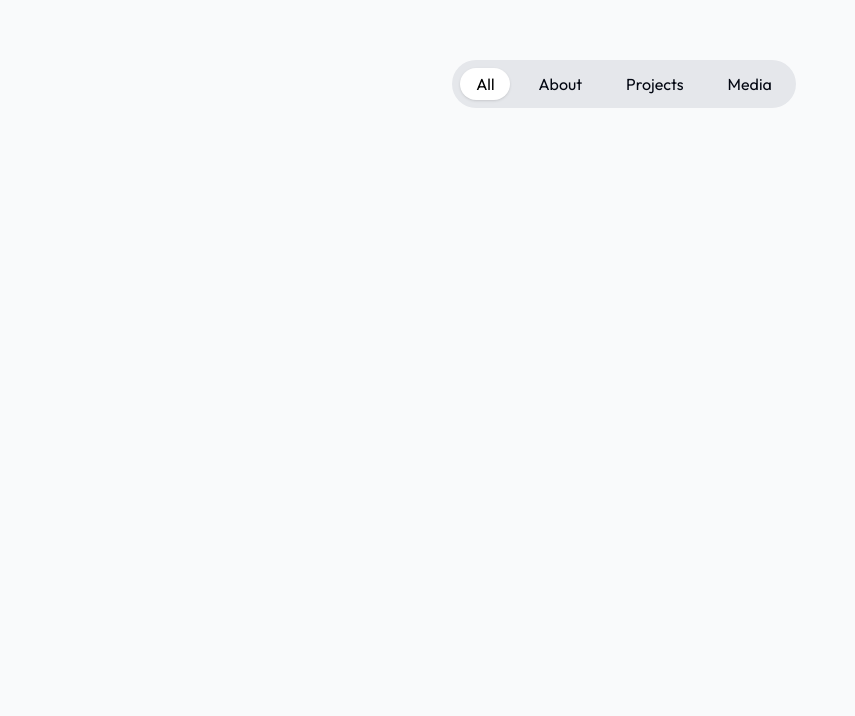
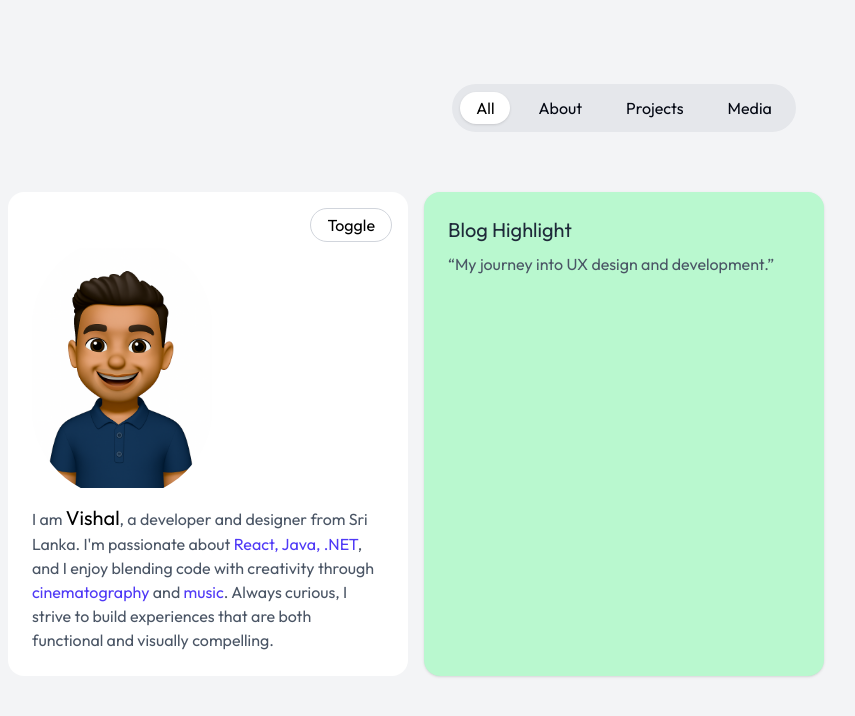
Before and after one commit to VishalOz/VishFolio, a React (Vite) app: page / in a window 1280 px wide. Shown: the top 716 px of the page, without its empty margins (16-871 px from the left). Built offline with nearby package versions, Linux system fonts and the light colour scheme.

Commit message:
feat(bentobox+FirstBox)Added the First box of thet bento box

```diff
--- a/package.json
+++ b/package.json
@@ -11,6 +11,7 @@
   },
   "dependencies": {
     "@tailwindcss/vite": "^4.1.11",
+    "framer-motion": "^12.23.6",
     "react": "^19.1.0",
     "react-dom": "^19.1.0",
     "react-router-dom": "^7.6.3",
--- a/src/Home.jsx
+++ b/src/Home.jsx
@@ -1,10 +1,92 @@
-import React from 'react'
+import React, { useState } from 'react'
 import Nav from './Nav'
+import { motion, AnimatePresence } from 'framer-motion'
+
+import dp1 from '../src/assets/dp2.png'
+import dp2 from '../src/assets/dp3.png'
 
 const Home = () => {
+  const images = [dp1, dp2];
+  const [imageIndex, setImageIndex] = useState(0);
+
+  const handleImageSwitch = () => {
+    setImageIndex((prev) => (prev + 1) % images.length);
+  };
+
+  const variants = {
+    initial: {
+      opacity: 0,
+      scale: 0.2,
+      rotate: -180,
+    },
+    animate: {
+      opacity: 1,
+      scale: 1,
+      rotate: 0,
+      transition: {
+        duration: 0.7,
+        ease: "easeInOut",
+      },
+    },
+    exit: {
+      opacity: 0,
+      scale: 0.2,
+      rotate: 360,
+      transition: {
+        duration: 0.3,
+        ease: "easeInOut",
+      },
+    },
+  };
+
   return (
-    <div className="bg-gray-50 h-[100vh]">
+    <div className="min-h-screen bg-gray-100 p-6">
       <Nav />
+      <div className="max-w-7xl mx-auto grid grid-cols-6 grid-rows-6 gap-4">
+        {/* First box*/ }
+        <div className="relative col-span-2 row-span-2 bg-white text-white rounded-2xl p-6 flex flex-col justify-between items-start">
+
+          {/* Top-right button */}
+          <button
+            onClick={handleImageSwitch}
+            className="absolute top-4 right-4 text-black py-1 px-4 rounded-full border border-gray-300 hover:border-gray-800 cursor-pointer  transition"
+          >
+            Toggle
+          </button>
+
+          {/* Image */}
+          <div className="w-[200px] h-[240px] flex items-center justify-start overflow-hidden rounded-2xl mb-4 mt-8">
+            <AnimatePresence mode="wait">
+              <motion.img
+                key={imageIndex}
+                src={images[imageIndex]}
+                alt="Profile"
+                className="w-[180px] h-[260px] object-fit rounded-full"
+                variants={variants}
+                initial="initial"
+                animate="animate"
+                exit="exit"
+              />
+            </AnimatePresence>
+          </div>
+
+          {/* Text */}
+          <div className="flex justify-center items-center">
+            <p className="text-gray-600 text-md font-semibold">
+            I am <span className="font-bold text-xl text-black">Vishal</span>, a developer and designer from Sri Lanka.
+            I'm passionate about <span className="font-semibold text-indigo-600">React, Java, .NET</span>, and I enjoy blending code with creativity through <span className="font-semibold text-indigo-600">cinematography</span> and <span className="font-semibold text-indigo-600">music</span>.
+            Always curious, I strive to build experiences that are both functional and visually compelling.
+
+            </p>
+          </div>
+        </div>
+
+        {/* Second box*/ }
+        <div className="col-span-2 row-span-2 bg-green-200 rounded-2xl shadow p-6">
+          <h3 className="text-xl font-semibold text-gray-800">Blog Highlight</h3>
+          <p className="text-gray-600 mt-2">“My journey into UX design and development.”</p>
+        </div>
+      </div>
     </div>
   )
 }
```
Also changed, not shown: src/index.css (line endings or trailing spaces), 1 other file (tests, documents, lock files or other folders).
